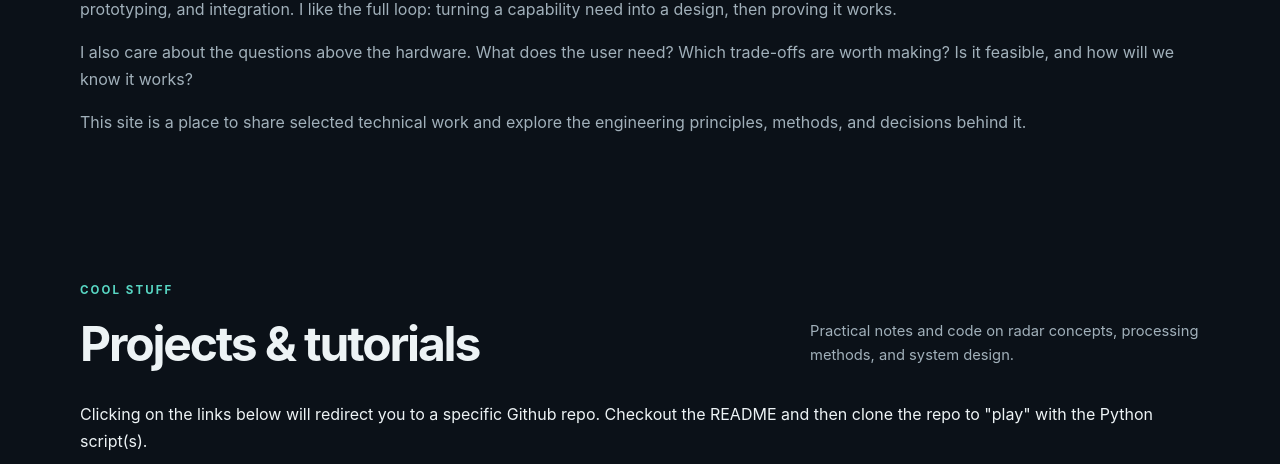
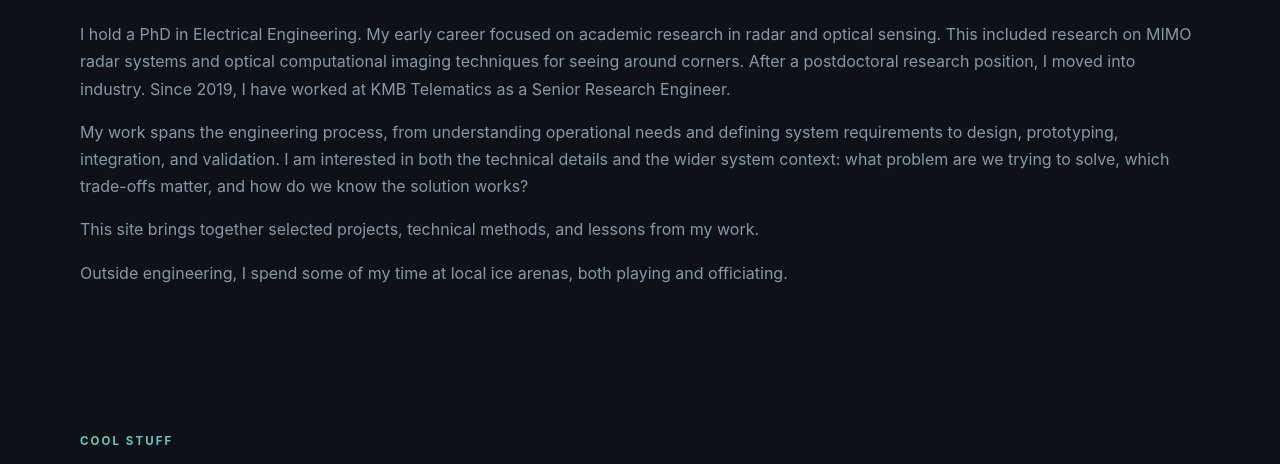
Before and after one commit to lamannamarco/lamannamarco.github.io, a plain HTML site: page index.html in a window 1280 px wide. Shown: the part 440-904 px from the top of the page. Drawn offline with Linux system fonts and the light colour scheme.

Commit message:
- updated README - slightly changed the color palette in style - modified the about me section

```diff
--- a/index.html
+++ b/index.html
@@ -5,7 +5,7 @@
     <meta charset="utf-8">
     <meta name="viewport" content="width=device-width, initial-scale=1">
     <meta name="description" content="Radar systems, signal processing, and applied research projects.">
-    <title>Marco La Manna | Radar Systems & Signal Processing</title>
+    <title>Marco La Manna, PhD</title>
     <link rel="stylesheet" href="style.css">
 </head>
 
@@ -23,7 +23,7 @@
 
             <div class="about-top">
                 <div class="about-heading">
-                    <h2>Research, engineering<br>and real-world systems.</h2>
+                    <h2>Research, engineering,<br>and technology development</h2>
                 </div>
 
                 <div class="education">
@@ -34,18 +34,22 @@
             </div>
 
             <div class="about-description">
-                <p>
-                    I build radar systems, from the first requirements sketch to the final verification test.
-                    My work covers signal processing, algorithm development, prototyping, and integration.
-                    I like the full loop: turning a capability need into a design, then proving it works.
+                <p>I hold a PhD in Electrical Engineering.
+                    My early career focused on academic research in radar and optical sensing.
+                    This included research on MIMO radar systems and optical computational imaging techniques for seeing around corners.
+                    After a postdoctoral research position, I moved into industry.
+                    Since 2019, I have worked at KMB Telematics as a Senior Research Engineer.
+                </p>
+                <p>My work spans the engineering process, from understanding operational needs and defining system requirements to design,
+                    prototyping, integration, and validation.
+                    I am interested in both the technical details and the wider system context:
+                    what problem are we trying to solve, which trade-offs matter, and how do we know the solution works?
                 </p>
                 <p>
-                    I also care about the questions above the hardware. What does the user need?
-                    Which trade-offs are worth making? Is it feasible, and how will we know it works?
+                    This site brings together selected projects, technical methods, and lessons from my work.
                 </p>
                 <p>
-                    This site is a place to share selected technical work and explore the engineering principles,
-                    methods, and decisions behind it.
+                    Outside engineering, I spend some of my time at local ice arenas, both playing and officiating.
                 </p>
             </div>
 
@@ -63,7 +67,7 @@
                     design.</p>
             </div>
             <p> Clicking on the links below will redirect you to a specific Github repo. Checkout the README and then
-                clone the repo to "play" with the Python script(s). </p>
+                clone the repo to play with the scripts. Code was written with Python and does not require exotic modules.</p>
             <div class="project-grid">
                 <a class="project-card" href="https://github.com/lamannamarco/fmcw-radar-basics">
                     <div class="project-image fmcw"><span>RADAR BASICS</span>
--- a/style.css
+++ b/style.css
@@ -1,12 +1,12 @@
 
 :root {
     color-scheme: dark;
-    --bg: #0b1118;
-    --panel: #111c27;
-    --text: #edf3f5;
-    --muted: #a1b0ba;
-    --line: #263744;
-    --accent: #58d6c3;
+    --bg: #0e1218;
+    --panel: #151b23;
+    --text: #e4e9ec;
+    --muted: #8b97a3;
+    --line: #232c36;
+    --accent: #6cc4b6;
     --max: 1120px;
 }
 
```
Also changed, not shown: README.md.
